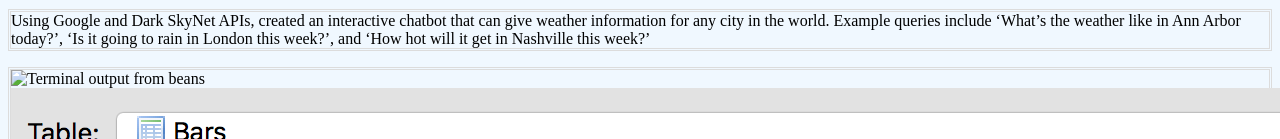
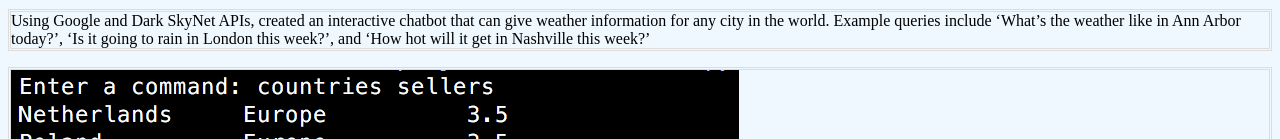
Before and after one commit to ttista/Roster, a plain HTML site: page projects.html in a window 1280 px wide. Shown: the part 813-952 px from the top of the page. Drawn offline with Linux system fonts and the light colour scheme.

Commit message:
Add files via upload

```diff
--- a/projects.html
+++ b/projects.html
@@ -32,7 +32,7 @@
     <img src = "./images/darksky.jpg" alt = "Example output via terminal" class = "code">
     <p>Using Google and Dark SkyNet APIs, created an interactive chatbot that can give weather information for any city in the world. Example queries include ‘What’s the weather like in Ann Arbor today?’, ‘Is it going to rain in London this week?’, and ‘How hot will it get in Nashville this week?’<p>
 
-    <img src = "./images/coffeeterm.jpg" alt = "Terminal output from beans" class = "code">
+    <img src = "./images/coffee_term.jpg" alt = "Terminal output from beans" class = "code">
     <img src = "./images/bean.jpg" alt = "Database results from csv extraction" class = "code">
     <p>Using a CSV file that contains information regarding specific companies, cocoa bean flavors, cocoa percent and rating, amongst many others, I exported all data efficiently to SQL, making it easier to interpret. Through Python commands, I ranked companies based on average rating, and found which countries and companies exported the highest amount.<p>
 
```
